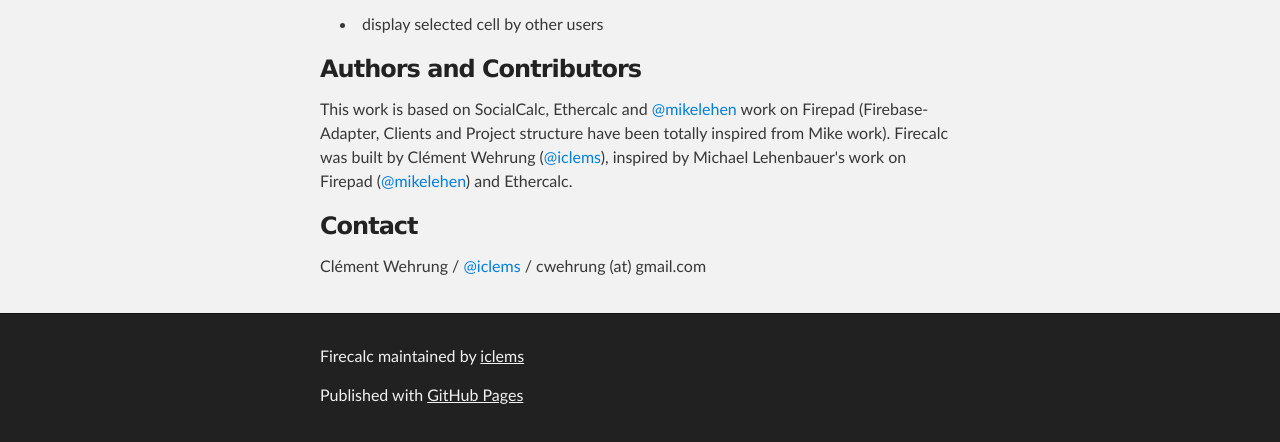
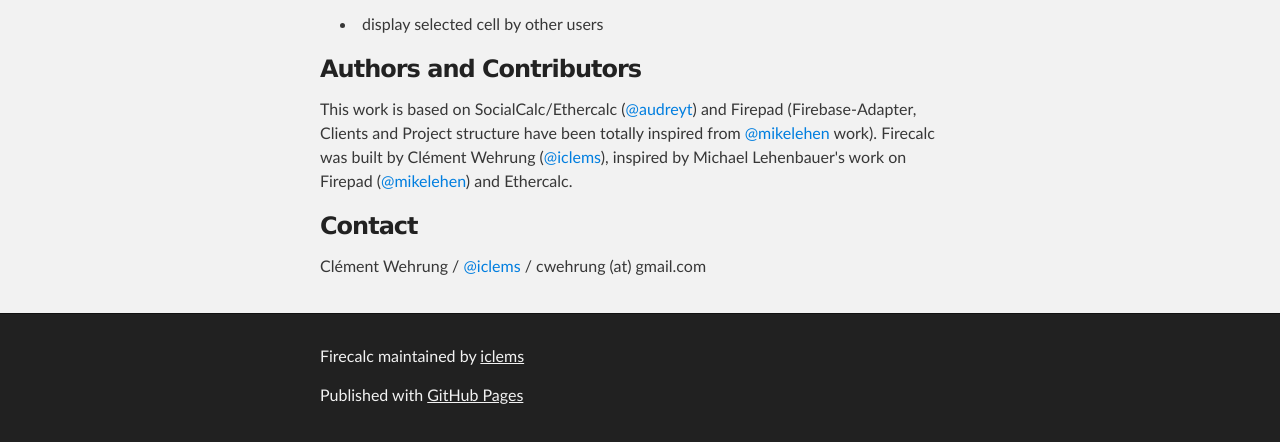
Before and after one commit to iclems/firecalc, a website: page index.html in a window 1280 px wide. Shown: the part 484-926 px from the top of the page. Drawn offline with Linux system fonts and the light colour scheme.

Commit message:
Added audreyt to home

```diff
--- a/index.html
+++ b/index.html
@@ -46,7 +46,7 @@
 <h3>
 <a name="authors-and-contributors" class="anchor" href="#authors-and-contributors"><span class="octicon octicon-link"></span></a>Authors and Contributors</h3>
 
-<p>This work is based on SocialCalc, Ethercalc and <a href="https://github.com/mikelehen" class="user-mention">@mikelehen</a> work on Firepad (Firebase-Adapter, Clients and Project structure have been totally inspired from Mike work). Firecalc was built by Clément Wehrung (<a href="https://github.com/iclems" class="user-mention">@iclems</a>), inspired by Michael Lehenbauer's work on Firepad (<a href="https://github.com/mikelehen" class="user-mention">@mikelehen</a>) and Ethercalc.</p>
+<p>This work is based on SocialCalc/Ethercalc (<a href="https://github.com/audreyt" class="user-mention">@audreyt</a>) and Firepad (Firebase-Adapter, Clients and Project structure have been totally inspired from <a href="https://github.com/mikelehen" class="user-mention">@mikelehen</a> work). Firecalc was built by Clément Wehrung (<a href="https://github.com/iclems" class="user-mention">@iclems</a>), inspired by Michael Lehenbauer's work on Firepad (<a href="https://github.com/mikelehen" class="user-mention">@mikelehen</a>) and Ethercalc.</p>
 
 <h3>
 <a name="contact" class="anchor" href="#contact"><span class="octicon octicon-link"></span></a>Contact</h3>
```
